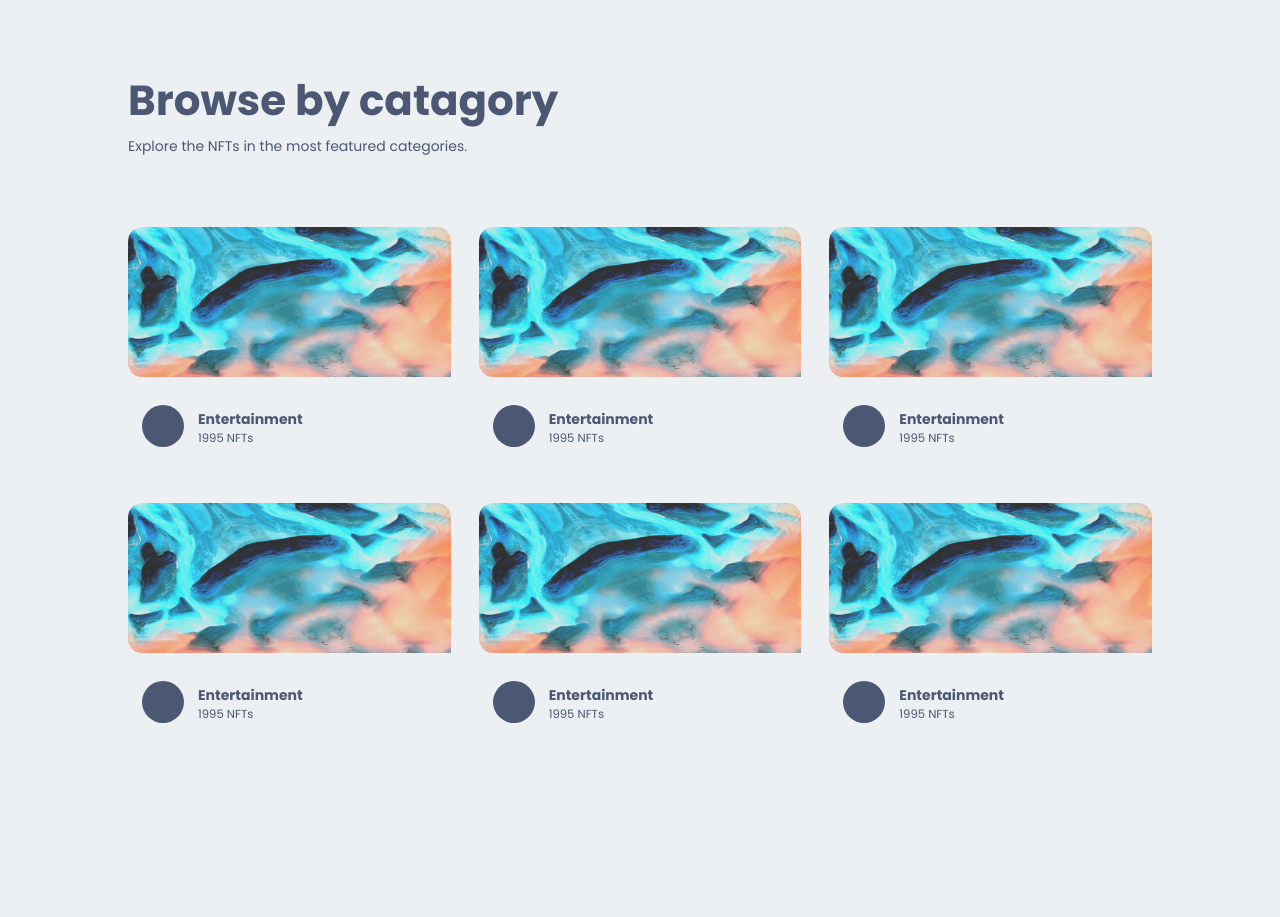
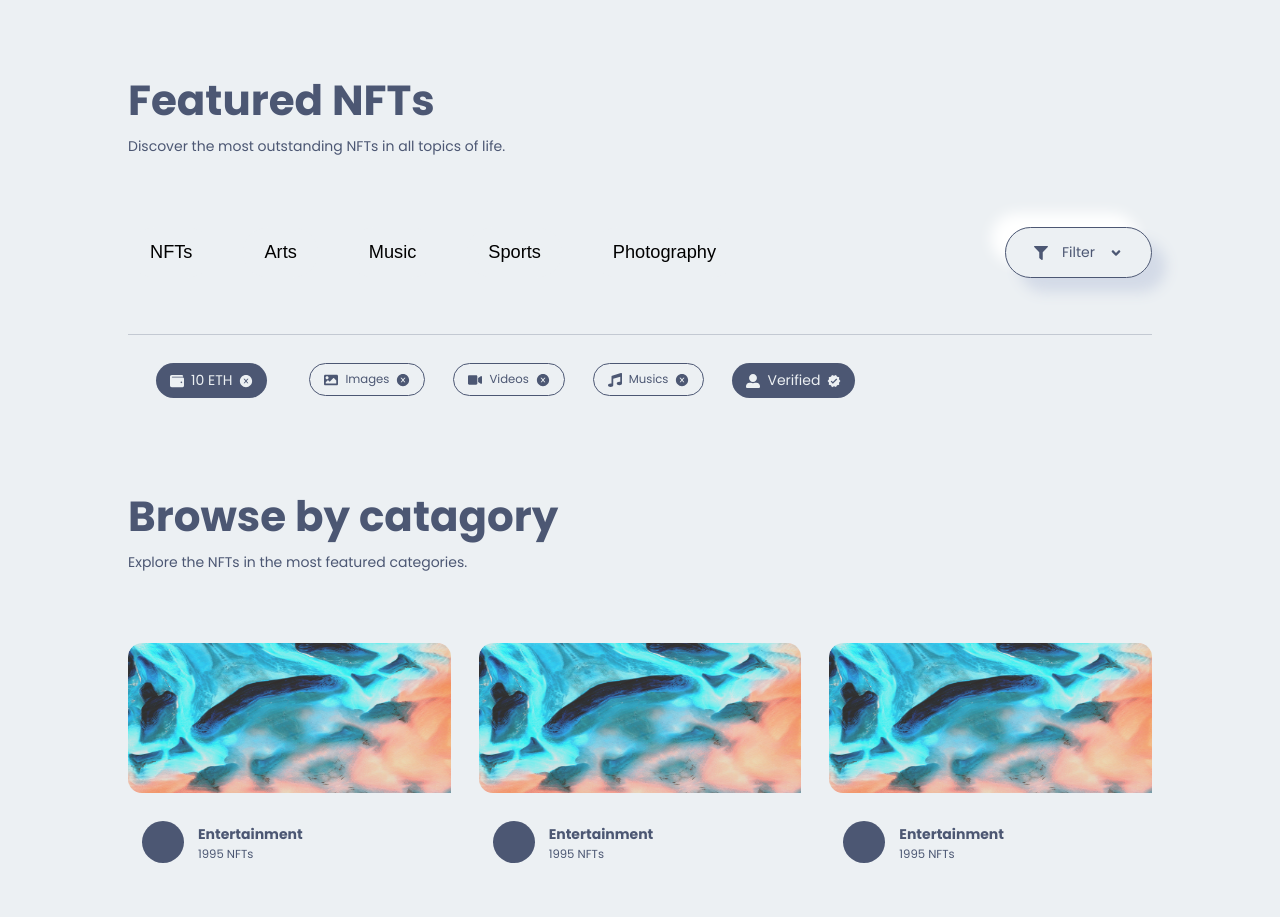
Before and after one commit to GENTLEW1ND/collegeProjectNFTMarket, a Next.js app: page / in a window 1280 px wide. Shown: the part 2460-3377 px from the top of the page. Built offline with nearby package versions, Linux system fonts and the light colour scheme.

Commit message:
Eight commit

```diff
--- a/components/ComponentIndex.js
+++ b/components/ComponentIndex.js
@@ -7,5 +7,17 @@
 import Subscribe from './Subscribe/Subscribe';
 import Title from './Title/Title';
 import Catagory from './Catagory/Catagory';
+import Filter from './Filter/Filter';
 
-export { Button, Footer, NavBar, HeroSection, Service, BigNFTSlider, Subscribe, Title, Catagory };
+export {
+    Button,
+    Footer,
+    NavBar,
+    HeroSection,
+    Service,
+    BigNFTSlider,
+    Subscribe,
+    Title,
+    Catagory,
+    Filter
+};
--- /dev/null
+++ b/components/Filter/Filter.jsx
@@ -0,0 +1,132 @@
+import React, { useState } from "react";
+import {
+  FaFilter,
+  FaAngleDown,
+  FaAngleUp,
+  FaWallet,
+  FaMusic,
+  FaVideo,
+  FaImage,
+  FaUserAlt,
+} from "react-icons/fa";
+import { AiFillCloseCircle } from "react-icons/ai";
+import { MdVerified } from "react-icons/md";
+import { TiTick } from "react-icons/ti";
+
+//INTERNAL IMPORT
+import Style from "./Filter.module.css";
+
+const Filter = () => {
+  const [filter, setFilter] = useState(true);
+  const [image, setImage] = useState(true);
+  const [video, setVideo] = useState(true);
+  const [music, setMusic] = useState(true);
+
+    //FUNCTION SECTION
+    const openFilter = ()=>{
+        if(!filter){
+            setFilter(true)
+        }else{
+            setFilter(false)
+        }
+    }
+
+    const openImage = ()=>{
+        if(!image){
+            setImage(true)
+        }else{
+            setImage(false)
+        }
+    }
+
+    const openVideo = ()=>{
+        if(!video){
+            setVideo(true)
+        }else{
+            setVideo(false)
+        }
+    }
+
+    const openMusic = ()=>{
+        if(!music){
+            setMusic(true)
+        }else{
+            setMusic(false)
+        }
+    }
+
+
+
+  return (
+    <div className={Style.filter}>
+      <div className={Style.filter_box}>
+        <div className={Style.filter_box_left}>
+          <button onClick={() => {}}>NFTs</button>
+          <button onClick={() => {}}>Arts</button>
+          <button onClick={() => {}}>Music</button>
+          <button onClick={() => {}}>Sports</button>
+          <button onClick={() => {}}>Photography</button>
+        </div>
+
+        <div className={Style.filter_box_right}>
+          <div
+            className={Style.filter_box_right_box}
+            onClick={() => openFilter()}
+          >
+            <FaFilter />
+            <span>Filter</span> {filter ? <FaAngleDown /> : <FaAngleUp />}
+          </div>
+        </div>
+      </div>
+      {filter && (
+        <div className={Style.filter_box_items}>
+          <div className={Style.filter_box_items_box}>
+            <div className={Style.filter_box_items_box_item}>
+              <FaWallet /> <span>10 ETH</span>
+              <AiFillCloseCircle />
+            </div>
+          </div>
+
+          <div className={Style.filter_box_items_box}>
+            <div
+              className={Style.filter_box_items_box_item_trans}
+              onClick={() => openImage()}
+            >
+              <FaImage /> <small>Images</small>
+              {image ? <AiFillCloseCircle /> : <TiTick />}
+            </div>
+          </div>
+
+          <div className={Style.filter_box_items_box}>
+            <div
+              className={Style.filter_box_items_box_item_trans}
+              onClick={() => openVideo()}
+            >
+              <FaVideo /> <small>Videos</small>
+              {video ? <AiFillCloseCircle /> : <TiTick />}
+            </div>
+          </div>
+
+          <div className={Style.filter_box_items_box}>
+            <div
+              className={Style.filter_box_items_box_item_trans}
+              onClick={() => openMusic()}
+            >
+              <FaMusic /> <small>Musics</small>
+              {music ? <AiFillCloseCircle /> : <TiTick />}
+            </div>
+          </div>
+
+          <div className={Style.filter_box_itmes_box}>
+            <div className={Style.filter_box_items_box_item}>
+              <FaUserAlt /> <span>Verified</span>
+              <MdVerified />
+            </div>
+          </div>
+        </div>
+      )}
+    </div>
+  );
+};
+
+export default Filter;
--- /dev/null
+++ b/components/Filter/Filter.module.css
@@ -0,0 +1,208 @@
+.filter {
+    padding: 4rem 0;
+    width: 100%;
+}
+
+.filter_box {
+    width: 80%;
+    margin: 0 auto;
+
+    display: flex;
+    align-items: center;
+    justify-content: space-between;
+    padding-bottom: 4rem;
+}
+
+.filter_box_left {
+    display: flex;
+    gap: 2rem;
+}
+
+.filter_box_left button {
+    border: none;
+    outline: none;
+    padding: 1rem 1.5rem;
+    border-radius: 2rem;
+    border: 1px solid var(--main-bg-color);
+    transition: all .3s ease-in;
+    font-size: 1.3rem;
+    cursor: pointer;
+    background-color: var(--main-bg-color);
+}
+
+.filter_box_left button:hover {
+    border: 1px solid var(--icons-color);
+    color: var(--icons-color);
+    box-shadow: var(--box-shadow);
+}
+
+.filter_box_right_box {
+    border: 1px solid var(--icons-color);
+    padding: 1rem 2rem;
+    border-radius: 2rem;
+    color: var(--icons-color);
+    box-shadow: var(--box-shadow);
+    cursor: pointer;
+    display: flex;
+    align-items: center;
+    gap: 1rem;
+}
+
+.filter_box_items {
+    width: 80%;
+    margin: 0 auto;
+    display: flex;
+    padding: 2rem 0;
+    border-top: 1px solid var(--icons-light-color);
+}
+
+.filter_box_items_box {
+    margin: 0 1rem;
+}
+
+.filter_box_items_box_item {
+    background-color: var(--icons-color);
+    padding: .5rem 1rem;
+    margin: 0 1rem;
+    border-radius: 2rem;
+    color: var(--main-bg-color);
+    cursor: pointer;
+
+    display: flex;
+    align-items: center;
+    gap: .5rem;
+}
+
+.filter_box_items_box_item_trans {
+    border: 1px solid var(--icons-color);
+    color: var(--icons-color);
+    padding: .5rem 1rem;
+    border-radius: 2rem;
+    cursor: pointer;
+
+    display: flex;
+    align-items: center;
+    gap: .5rem;
+}
+
+@media screen and (min-device-width: 320px) and (max-device-width: 375px) {
+    .filter_box {
+        width: 90%;
+        display: grid;
+        gap: 4rem;
+    }
+
+    .filter_box_left {
+        width: 90%;
+        display: grid;
+        grid-template-columns: repeat(3, 1fr);
+        gap: .5rem;
+    }
+
+    .filter_box_left button {
+        padding: .2rem;
+
+    }
+
+    .filter_box_items {
+        display: grid;
+        grid-template-columns: repeat(2, 1fr);
+    }
+
+    .filter_box_right_box{
+        display: flex;
+        align-items: center;
+        justify-content: center;
+        gap: 4rem;
+        padding-inline: 2rem;
+    }
+
+    .filter_box_items_box_item{
+        justify-content: space-between;
+    }
+
+    .filter_box_items_box_item_trans{
+        justify-content: space-between;
+    }
+
+}
+@media screen and (min-device-width: 377px) and (max-device-width: 425px) {
+    .filter_box {
+        display: grid;
+        gap: 4rem;
+        width: 90%;
+    }
+
+    .filter_box_left {
+        display: grid;
+        grid-template-columns: repeat(3, 1fr);
+    }
+
+    .filter_box_left button {
+        padding: 1rem;
+
+    }
+
+    .filter_box_items {
+        display: grid;
+        width: 90%;
+        grid-template-columns: repeat(2, 1fr);
+    }
+
+    .filter_box_right_box{
+        display: flex;
+        align-items: center;
+        justify-content: center;
+        gap: 4rem;
+        padding-inline: 2rem;
+    }
+
+    .filter_box_items_box_item{
+        justify-content: space-between;
+    }
+
+    .filter_box_items_box_item_trans{
+        justify-content: space-between;
+    }
+
+}
+@media screen and (min-device-width: 427px) and (max-device-width: 786px) {
+    .filter_box {
+        display: grid;
+        gap: 4rem;
+        width: 90%;
+    }
+
+    .filter_box_left {
+        display: grid;
+        grid-template-columns: repeat(3, 1fr);
+    }
+
+    .filter_box_left button {
+        padding: 1rem;
+
+    }
+
+    .filter_box_items {
+        display: grid;
+        width: 90%;
+        grid-template-columns: repeat(2, 1fr);
+    }
+
+    .filter_box_right_box{
+        display: flex;
+        align-items: center;
+        justify-content: center;
+        gap: 4rem;
+        padding-inline: 2rem;
+    }
+
+    .filter_box_items_box_item{
+        justify-content: space-between;
+    }
+
+    .filter_box_items_box_item_trans{
+        justify-content: space-between;
+    }
+
+}
--- a/pages/index.js
+++ b/pages/index.js
@@ -2,7 +2,7 @@
 
 //INTERNAL IMPORT
 import Style from "../styles/index.module.css"
-import { HeroSection, Service, BigNFTSlider, Subscribe, Title, Catagory } from '../components/ComponentIndex'
+import { HeroSection, Service, BigNFTSlider, Subscribe, Title, Catagory, Filter } from '../components/ComponentIndex'
 
 const Home = () => {
   return (
@@ -10,10 +10,14 @@
       <HeroSection />
       <Service />
       <BigNFTSlider />
+      <Title heading="Featured NFTs"
+        paragraph="Discover the most outstanding NFTs in all topics of life."
+      />
+      <Filter />
       <Title heading="Browse by catagory"
         paragraph="Explore the NFTs in the most featured categories."
       />
-      <Catagory/>
+      <Catagory />
       <Subscribe />
     </div>
   )
```
